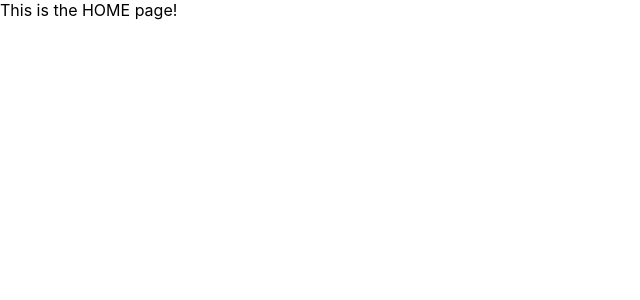
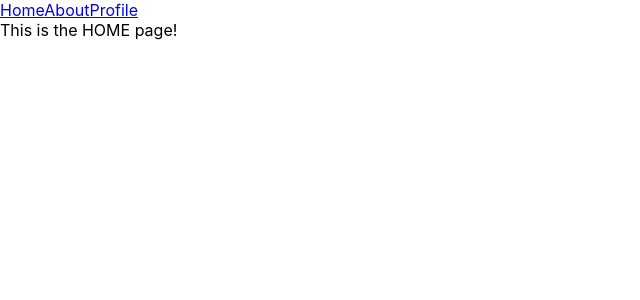
Before and after one commit to amoseman1/react-router-v6-test, a React (Create React App) app in the folder client/: page / in a window 1280 px wide. Shown: the top 300 px of the page, without its empty margins (0-640 px from the left). Built offline with nearby package versions, Linux system fonts and the light colour scheme.

Commit message:
created working navbar in app.js outside of routes nesting

```diff
--- a/client/src/App.js
+++ b/client/src/App.js
@@ -1,6 +1,6 @@
 
 import './App.css';
-import { BrowserRouter as Router, Routes, Route } from 'react-router-dom';
+import { BrowserRouter as Router, Routes, Route, Link } from 'react-router-dom';
 import Home from './Pages/Home';
 import About from './Pages/About';
 import Profile from './Pages/Profile';
@@ -12,6 +12,13 @@
     <Router>
       {/* whatever is outside the Routes nesting will be available on all the pages of the app, like a Navbar or Footer
 <a href='/home'>Go to Home Page</a> */}
+
+      <nav>
+        <Link to='/'>Home</Link>
+        <Link to='/about'>About</Link>
+        <Link to='/profile'>Profile</Link>
+
+      </nav>
       <Routes>
         this is where we declare our Routes
         <Route path='/' element={<Home />} />
```
